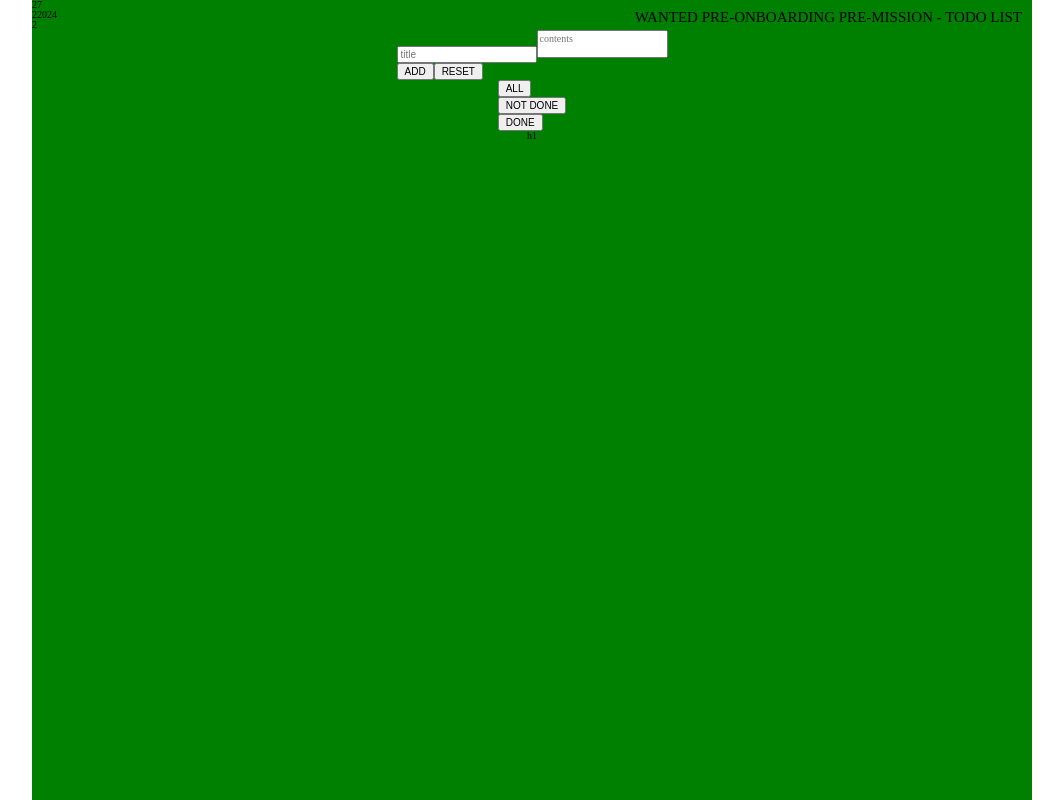
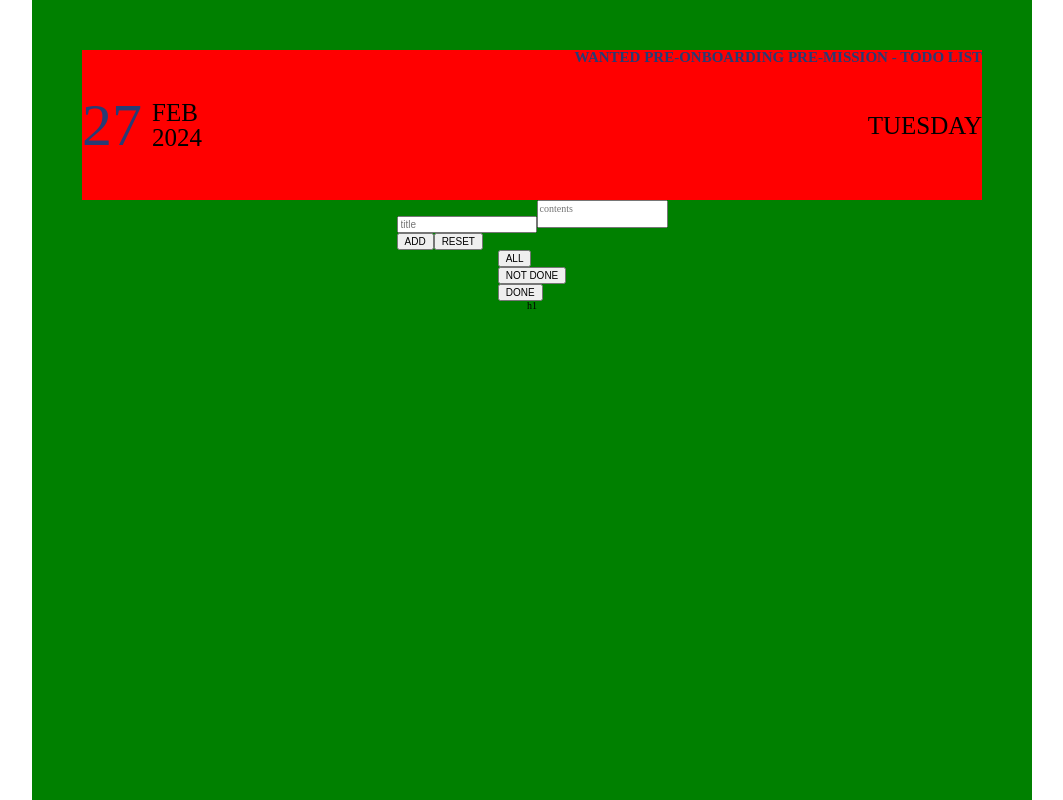
Before and after one commit to kms99/wanted_PRE-ONBOARDING_-, a React (Create React App) app: page / in a window 1280 px wide. Shown: the whole page, without its empty margins (108-1171 px from the left). Built offline with nearby package versions, Linux system fonts and the light colour scheme.

Commit message:
[refactor]: header date format 변경

```diff
--- a/src/app.styled.tsx
+++ b/src/app.styled.tsx
@@ -3,6 +3,8 @@ import { styled } from 'styled-components';
 export const Container = styled.div`
   max-width: 100rem;
   min-height: 100vh;
+
+  padding: 5rem;
 
   background: green;
 
--- a/src/components/header/HeaderDate.tsx
+++ b/src/components/header/HeaderDate.tsx
@@ -1,4 +1,6 @@
 import React, { useEffect, useState } from 'react';
+import * as St from './header.styled';
+import { DAY, MONTH } from '../../constants';
 
 export default function HeaderDate() {
   const [currentDate, setCurrentDate] = useState<Date>(new Date());
@@ -25,15 +27,19 @@ export default function HeaderDate() {
   }, []);
 
   return (
-    <div>
+    <St.HeaderDateArea>
       <div>
-        <div>{currentDate.getDate()}</div>
         <div>
-          <span>{currentDate.getMonth() + 1}</span>
+          <span>{currentDate.getDate()}</span>
+        </div>
+        <div>
+          <span>{MONTH[currentDate.getMonth() + 1]}</span>
           <span>{currentDate.getFullYear()}</span>
         </div>
       </div>
-      <div>{currentDate.getDay()}</div>
-    </div>
+      <div>
+        <span>{DAY[currentDate.getDay()]}</span>
+      </div>
+    </St.HeaderDateArea>
   );
 }
--- a/src/components/header/header.styled.tsx
+++ b/src/components/header/header.styled.tsx
@@ -4,12 +4,43 @@ export const HeaderContainer = styled.header`
   position: relative;
 
   width: 100%;
-  display: flex;
+  height: 15rem;
+
+  background: red;
 
   & > h1 {
     position: absolute;
-    top: 1rem;
-    right: 1rem;
+    top: 0;
+    right: 0;
     font-size: 1.5rem;
+    color: var(--sub-color);
+    font-weight: bold;
+
+    @media screen and (max-width: 500px) {
+      font-size: 1rem;
+    }
   }
 `;
+
+export const HeaderDateArea = styled.div`
+  display: flex;
+
+  font-size: 2.5rem;
+  height: 100%;
+  justify-content: space-between;
+  align-items: center;
+
+  & > div:first-child {
+    display: flex;
+    align-items: center;
+    & > div:first-child {
+      color: var(--sub-color);
+      font-size: 6rem;
+      margin-right: 1rem;
+    }
+    & > div :last-child {
+      display: flex;
+      flex-direction: column;
+    }
+  }
+`;
--- /dev/null
+++ b/src/constants.ts
@@ -0,0 +1,24 @@
+export const DAY: Record<number, string> = {
+  1: 'MONDAY',
+  2: 'TUESDAY',
+  3: 'WEDNESDAY',
+  4: 'THURSDAY',
+  5: 'FRIDAY',
+  6: 'SATURDAY',
+  7: 'SUNDAY',
+};
+
+export const MONTH: Record<number, string> = {
+  1: 'JAN',
+  2: 'FEB',
+  3: 'MAR',
+  4: 'APR',
+  5: 'MAY',
+  6: 'JUN',
+  7: 'JUL',
+  8: 'AUG',
+  9: 'SEP',
+  10: 'OCT',
+  11: 'NOV',
+  12: 'DEC',
+};
```
